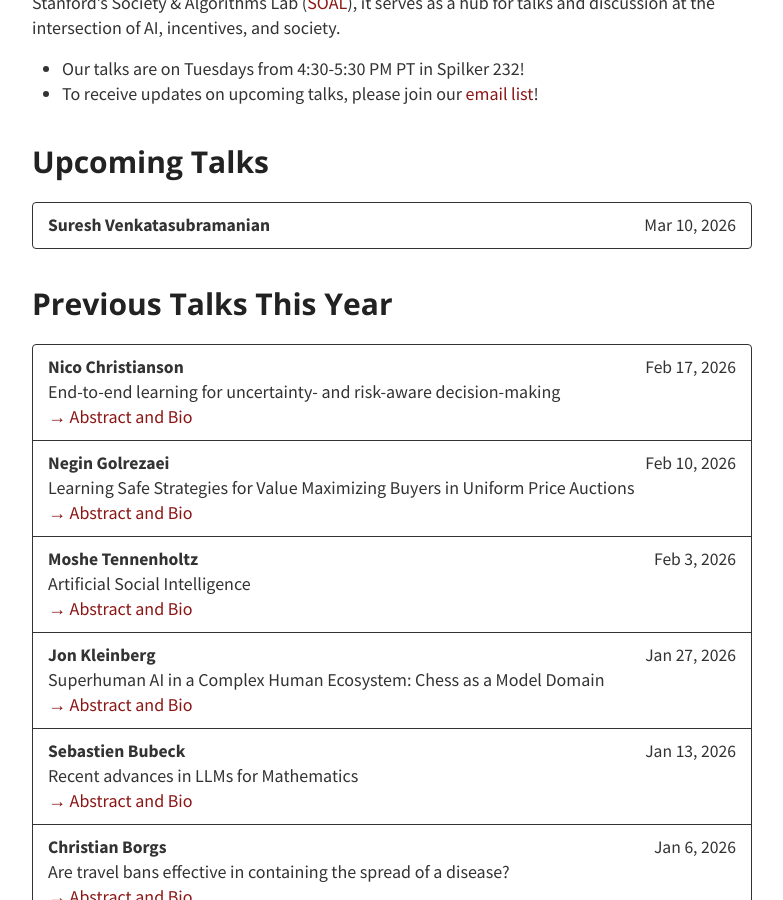
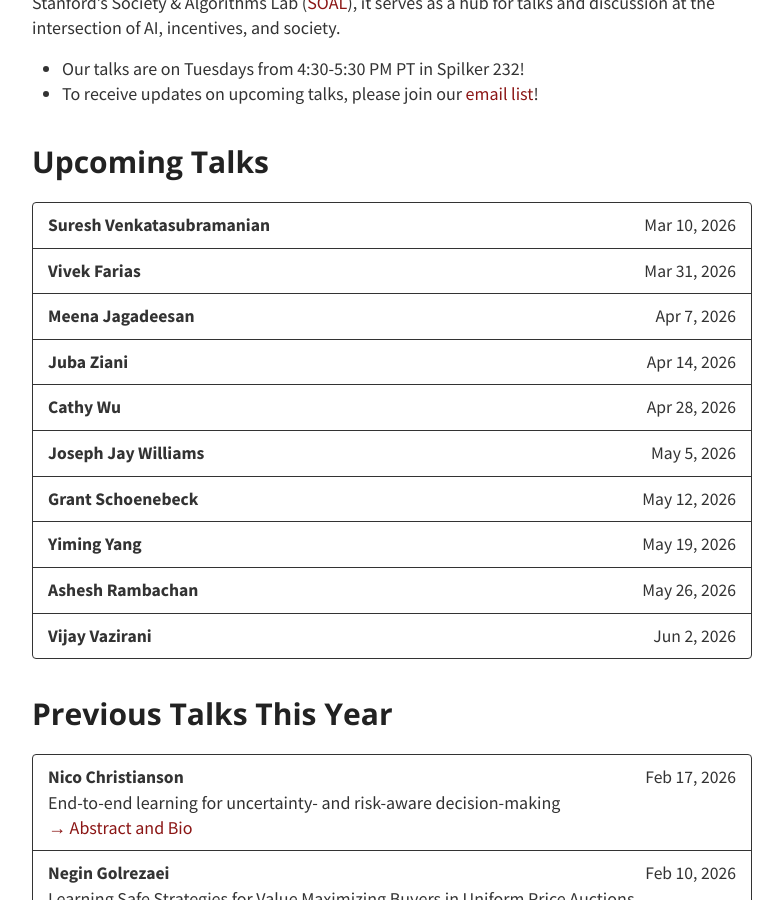
Before and after one commit to stanford-rain-seminar/stanford-rain-seminar.github.io, a Jekyll site: the page built from index.md, in a window 1280 px wide and 900 px high, scrolled down 293 px. Shown: the whole window, without its empty margins (248-1031 px from the left). Built offline with Jekyll 4.4.1, drawn with Linux system fonts in a browser that asks for light colours; nearby versions of some CDN libraries; our own code applies the rules of GitHub Pages for plain Markdown files.

Commit message:
Update talks.yml

```diff
--- a/_data/talks.yml
+++ b/_data/talks.yml
@@ -2,6 +2,24 @@
   members:
     - speaker: "Suresh Venkatasubramanian"
       date: "Mar 10, 2026"
+    - speaker: "Vivek Farias"
+      date: "Mar 31, 2026"
+    - speaker: "Meena Jagadeesan"
+      date: "Apr 7, 2026"
+    - speaker: "Juba Ziani"
+      date: "Apr 14, 2026"
+    - speaker: "Cathy Wu"
+      date: "Apr 28, 2026"
+    - speaker: "Joseph Jay Williams"
+      date: "May 5, 2026"
+    - speaker: "Grant Schoenebeck"
+      date: "May 12, 2026"
+    - speaker: "Yiming Yang"
+      date: "May 19, 2026"
+    - speaker: "Ashesh Rambachan"
+      date: "May 26, 2026"
+    - speaker: "Vijay Vazirani"
+      date: "Jun 2, 2026"
 - type: "Previous Talks This Year"
   members:
     - speaker: "Nico Christianson"
```
